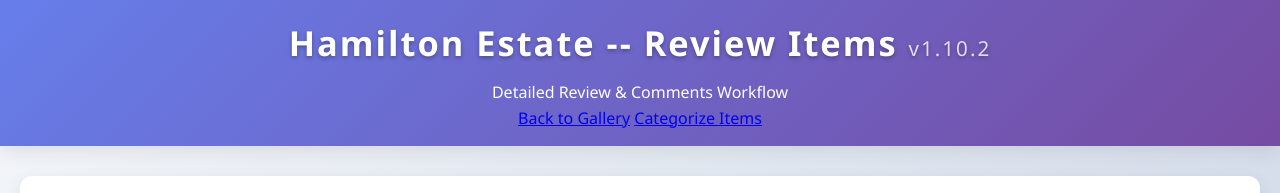
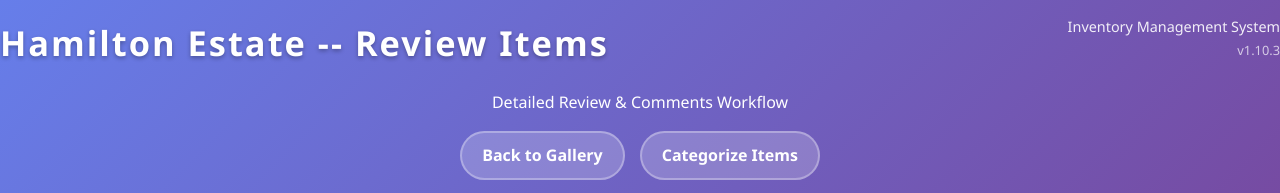
Before and after one commit to JohnBartlett/scrape-colwright, a website: page review.html in a window 1280 px wide. Shown: the top 193 px of the page. Drawn offline with Linux system fonts and the light colour scheme; no server answers.

Commit message:
v1.10.3: Restructure headers to move 'Inventory Management System' and version number to top right

```diff
--- a/package.json
+++ b/package.json
@@ -1,6 +1,6 @@
 {
   "name": "scrape-colwright",
-  "version": "1.10.0",
+  "version": "1.10.3",
   "description": "Inventory scraper and gallery for ColWright.com",
   "main": "api/scraper.js",
   "scripts": {
--- a/review.html
+++ b/review.html
@@ -512,12 +512,78 @@
             color: #666;
             font-style: italic;
         }
+
+        .header-actions {
+            text-align: center;
+            margin-top: 15px;
+            display: flex;
+            justify-content: center;
+            gap: 15px;
+            flex-wrap: wrap;
+        }
+
+        .header-btn {
+            background: rgba(255,255,255,0.2);
+            color: white;
+            border: 2px solid rgba(255,255,255,0.3);
+            padding: 10px 20px;
+            border-radius: 25px;
+            text-decoration: none;
+            font-weight: 600;
+            transition: all 0.3s ease;
+            display: inline-block;
+        }
+
+        .header-btn:hover {
+            background: rgba(255,255,255,0.3);
+            border-color: rgba(255,255,255,0.5);
+            transform: translateY(-2px);
+            box-shadow: 0 4px 12px rgba(0,0,0,0.2);
+        }
+
+        .header-top {
+            display: flex;
+            justify-content: space-between;
+            align-items: flex-start;
+            margin-bottom: 10px;
+        }
+
+        .header-title {
+            flex: 1;
+            text-align: left;
+        }
+
+        .header-system-info {
+            text-align: right;
+            color: rgba(255,255,255,0.9);
+            font-size: 0.9rem;
+            font-weight: 500;
+        }
+
+        .system-name {
+            display: block;
+            margin-bottom: 2px;
+        }
+
+        .version-number {
+            display: block;
+            font-size: 0.8rem;
+            color: rgba(255,255,255,0.7);
+        }
     </style>
 </head>
 <body>
     <div class="container">
         <header>
-            <h1>Hamilton Estate -- Review Items <span style="font-size: 0.6em; color: rgba(255,255,255,0.8); font-weight: normal;">v1.10.2</span></h1>
+            <div class="header-top">
+                <div class="header-title">
+                    <h1>Hamilton Estate -- Review Items</h1>
+                </div>
+                <div class="header-system-info">
+                    <span class="system-name">Inventory Management System</span>
+                    <span class="version-number">v1.10.3</span>
+                </div>
+            </div>
             <div class="subtitle">Detailed Review & Comments Workflow</div>
             <div class="header-actions">
                 <a href="index.html" class="header-btn">Back to Gallery</a>
```
Also changed, not shown: categorize.html (+39 -1 lines), index.html (+39 -1 lines), 1 other file.
